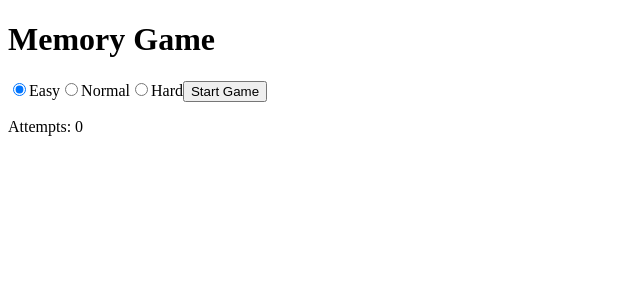
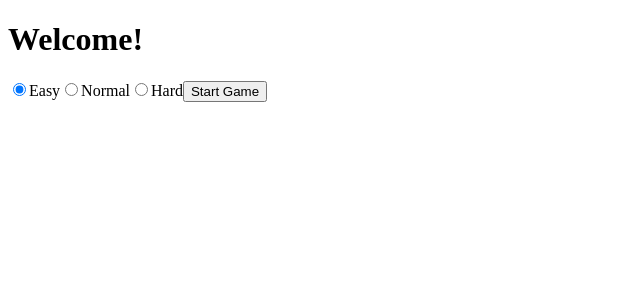
Before and after one commit to acciojob/memory-game-Syedmuneer07, a React app: page / in a window 1280 px wide. Shown: the top 300 px of the page, without its empty margins (0-640 px from the left). Built offline with nearby package versions, Linux system fonts and the light colour scheme.

Commit message:
Refactor App component and update game logic

```diff
--- a/src/components/App.js
+++ b/src/components/App.js
@@ -1,13 +1,14 @@
 import React, { useState } from "react";
 
 const LEVELS = {
-  easy: { pairs: 4, cols: 4 },
-  normal: { pairs: 8, cols: 4 },
-  hard: { pairs: 16, cols: 8 }
+  easy: { tiles: 8, pairs: 4, cols: 4 },
+  normal: { tiles: 16, pairs: 8, cols: 4 },
+  hard: { tiles: 32, pairs: 16, cols: 8 }
 };
 
-function App() {
+export default function App() {
   const [level, setLevel] = useState("easy");
+  const [started, setStarted] = useState(false);
   const [cells, setCells] = useState([]);
   const [first, setFirst] = useState(null);
   const [attempts, setAttempts] = useState(0);
@@ -35,13 +36,14 @@ function App() {
     setMatched(0);
     setFirst(null);
     setLock(false);
+    setStarted(true);
   };
 
-  const handleClick = (i) => {
+  const onTileClick = (index) => {
     if (lock) return;
 
     const copy = [...cells];
-    const cell = copy[i];
+    const cell = copy[index];
 
     if (cell.revealed || cell.matched) return;
 
@@ -49,7 +51,7 @@ function App() {
     setCells(copy);
 
     if (first === null) {
-      setFirst(i);
+      setFirst(index);
       return;
     }
 
@@ -61,27 +63,34 @@ function App() {
       cell.matched = true;
       setMatched(m => m + 1);
       setCells(copy);
-      reset();
+      resetTurn();
     } else {
       setTimeout(() => {
         copy[first].revealed = false;
         cell.revealed = false;
         setCells(copy);
-        reset();
-      }, 500);
+        resetTurn();
+      }, 600);
     }
   };
 
-  const reset = () => {
+  const resetTurn = () => {
     setFirst(null);
     setLock(false);
   };
 
   return (
     <div>
-      <h1>Memory Game</h1>
+      {!started && <h1>Welcome!</h1>}
 
-      {/* Level selection */}
+      {started && (
+        <h4>
+          {level === "easy" && "Easy Mode"}
+          {level === "normal" && "Normal Mode"}
+          {level === "hard" && "Hard Mode"}
+        </h4>
+      )}
+
       <div className="levels_container">
         <label>
           <input
@@ -119,7 +128,7 @@ function App() {
         <button onClick={startGame}>Start Game</button>
       </div>
 
-      {/* Game grid */}
+      {started && (
         <div
           className="cells_container"
           style={{
@@ -133,6 +142,7 @@ function App() {
             <div
               key={c.id}
               className="cell"
+              onClick={() => onTileClick(i)}
               style={{
                 width: "60px",
                 height: "60px",
@@ -148,16 +158,16 @@ function App() {
                 cursor: "pointer",
                 fontSize: "18px"
               }}
-            onClick={() => handleClick(i)}
             >
               {c.revealed || c.matched ? c.value : ""}
             </div>
           ))}
         </div>
+      )}
 
-      <p id="attempts">Attempts: {attempts}</p>
+      {started && <p id="attempts">Attempts: {attempts}</p>}
 
-      {matched === LEVELS[level].pairs && cells.length > 0 && (
+      {matched === LEVELS[level].pairs && started && (
         <h2>All Solved</h2>
       )}
     </div>
@@ -170,5 +180,3 @@ function shuffle(arr) {
     [arr[i], arr[j]] = [arr[j], arr[i]];
   }
 }
-
-export default App;
```
Lines whose indentation alone changed are shown as unchanged.
